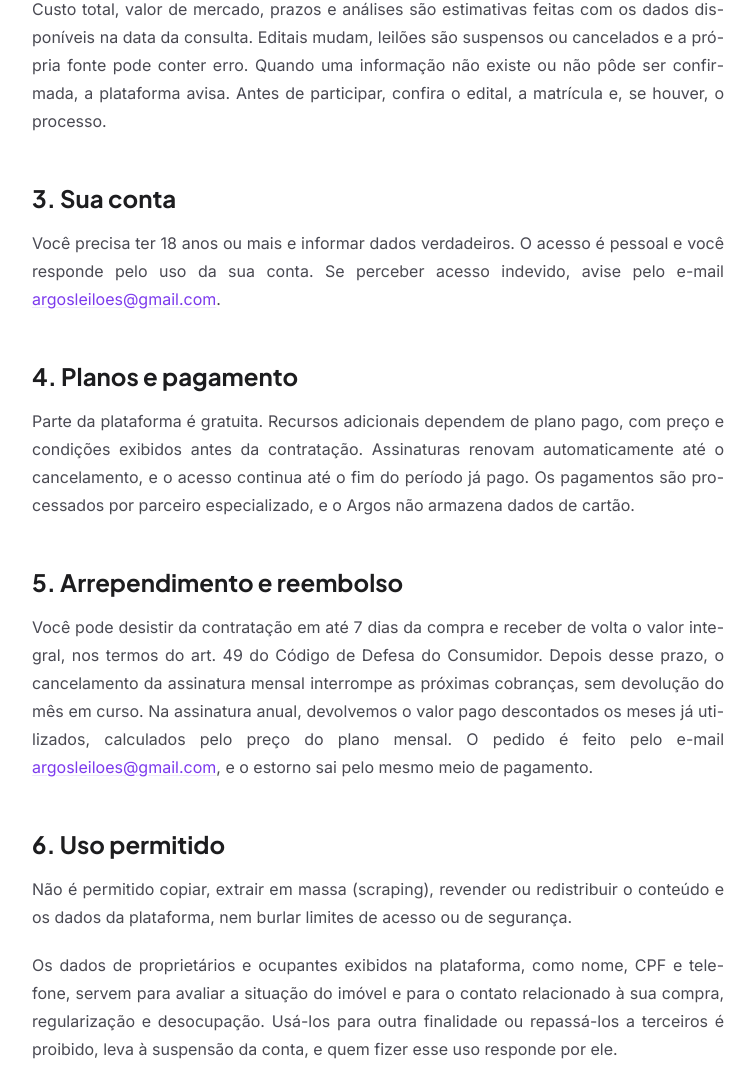
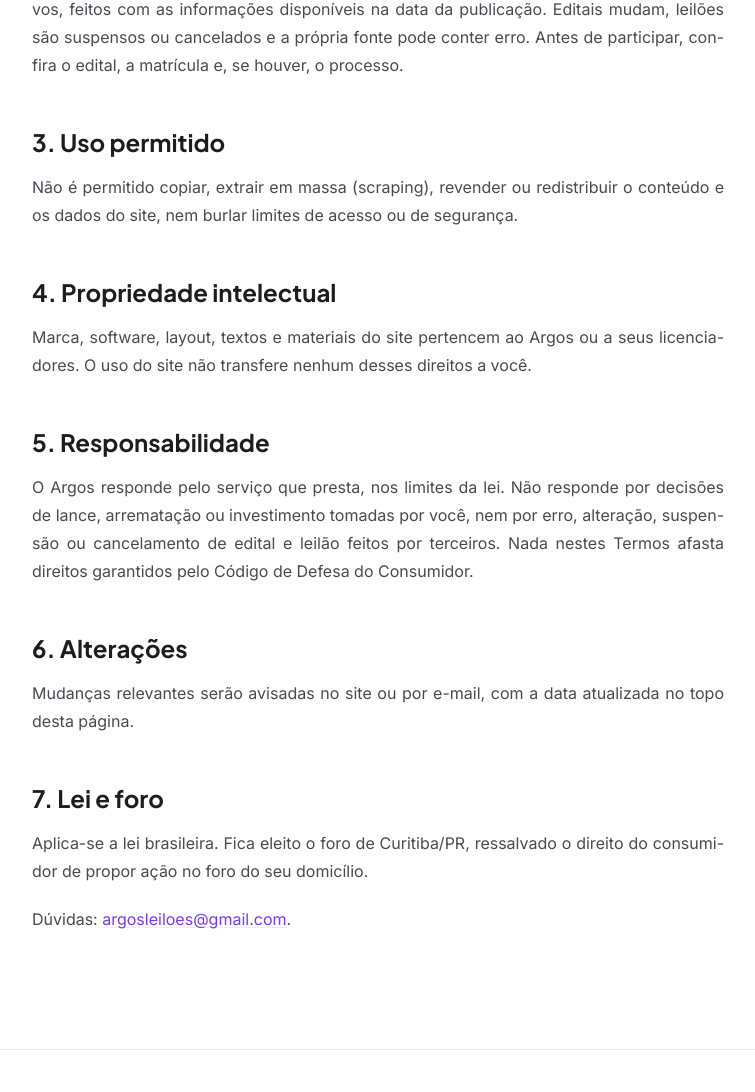
Before and after one commit to arremata/Landing-page-Argos, a website: page termos/index.html in a window 1280 px wide. Shown: the part 956-2048 px from the top of the page, without its empty margins (262-1017 px from the left). Drawn offline with Linux system fonts and the light colour scheme.

Commit message:
Termos de uso: só o que a landing page faz
Saem os itens da plataforma (conta, planos e pagamento, arrependimento e
reembolso, suspensão e encerramento) e os dados de proprietários e
ocupantes do uso permitido. Abertura, item 1 e item 2 passam a descrever o
site e a lista de espera. Itens renumerados de 1 a 7.

Co-Authored-By: Claude Opus 5.5 <noreply@anthropic.com>

```diff
--- a/termos/index.html
+++ b/termos/index.html
@@ -4,10 +4,10 @@
 <meta charset="UTF-8">
 <meta name="viewport" content="width=device-width, initial-scale=1.0">
 <title>Termos de uso | Argos</title>
-<meta name="description" content="As regras para usar o site e a plataforma Argos Leilões: o que o Argos faz e o que não faz, conta, planos, reembolso, uso permitido, responsabilidade e foro.">
+<meta name="description" content="As regras para usar o site do Argos e a lista de espera: o que o Argos faz e o que não faz, estimativas e exemplos, uso permitido, responsabilidade e foro.">
 <link rel="canonical" href="https://www.argosleiloes.com.br/termos/">
 <meta property="og:title" content="Termos de uso | Argos">
-<meta property="og:description" content="As regras para usar o site e a plataforma Argos Leilões: o que o Argos faz e o que não faz, conta, planos, reembolso, uso permitido, responsabilidade e foro.">
+<meta property="og:description" content="As regras para usar o site do Argos e a lista de espera: o que o Argos faz e o que não faz, estimativas e exemplos, uso permitido, responsabilidade e foro.">
 <meta property="og:type" content="website">
 <meta property="og:url" content="https://www.argosleiloes.com.br/termos/">
 <meta name="theme-color" content="#FFFFFF">
@@ -66,45 +66,32 @@
           <span>Atualizados em <time datetime="2026-10-19">19 out 2026</time></span>
         </div>
         <h1 class="blog-title">Termos de uso</h1>
-        <p class="blog-desc">O que o Argos faz e o que não faz, como funcionam a conta, os planos e o reembolso, o que é permitido fazer com os dados da plataforma e qual lei se aplica.</p>
+        <p class="blog-desc">O que o Argos faz e o que não faz, como ler os custos e exemplos do site, o que é permitido fazer com o conteúdo e qual lei se aplica.</p>
       </header>
 
       <div class="blog-body">
-        <p>Estes Termos regem o uso do site e da plataforma Argos Leilões (argosleiloes.com.br), com sede em Curitiba/PR (“Argos”). Ao criar uma conta ou usar a plataforma, você concorda com estes Termos e com a nossa <a href="/privacidade/">Política de privacidade</a>.</p>
+        <p>Estes Termos regem o uso do site do Argos Leilões (argosleiloes.com.br), com sede em Curitiba/PR (“Argos”). Ao usar o site ou se cadastrar na lista de espera, você concorda com estes Termos e com a nossa <a href="/privacidade/">Política de privacidade</a>.</p>
 
         <h2 id="o-que-faz">1. O que o Argos faz e o que não faz</h2>
-        <p>O Argos presta consultoria de compra de imóveis em leilão. A plataforma reúne os imóveis, estima o custo total da compra, organiza as regras do edital, aponta os riscos do imóvel e indica a fonte de cada informação. Hoje a base contempla os imóveis vendidos pela Caixa Econômica Federal, e novas fontes serão identificadas no próprio anúncio.</p>
+        <p>O site explica como funciona a compra de imóveis em leilão, na página inicial, no blog, no dicionário e nos materiais públicos, e recebe o cadastro na lista de espera de quem quer ser avisado do lançamento da plataforma Argos.</p>
         <p>O Argos não é leiloeiro, não vende imóveis, não intermedeia a arrematação e não representa você perante leiloeiro, banco ou juízo. Também não presta consultoria jurídica nem garante resultado, valorização ou ausência de ônus do imóvel. A decisão de dar lance é sua, e o edital oficial prevalece sobre qualquer informação exibida aqui.</p>
 
         <h2 id="estimativas">2. Estimativas e fontes</h2>
-        <p>Custo total, valor de mercado, prazos e análises são estimativas feitas com os dados disponíveis na data da consulta. Editais mudam, leilões são suspensos ou cancelados e a própria fonte pode conter erro. Quando uma informação não existe ou não pôde ser confirmada, a plataforma avisa. Antes de participar, confira o edital, a matrícula e, se houver, o processo.</p>
+        <p>Custo total, prazos e exemplos apresentados no site são estimativas ou exemplos ilustrativos, feitos com as informações disponíveis na data da publicação. Editais mudam, leilões são suspensos ou cancelados e a própria fonte pode conter erro. Antes de participar, confira o edital, a matrícula e, se houver, o processo.</p>
 
-        <h2 id="conta">3. Sua conta</h2>
-        <p>Você precisa ter 18 anos ou mais e informar dados verdadeiros. O acesso é pessoal e você responde pelo uso da sua conta. Se perceber acesso indevido, avise pelo e-mail <a href="mailto:argosleiloes@gmail.com">argosleiloes@gmail.com</a>.</p>
+        <h2 id="uso-permitido">3. Uso permitido</h2>
+        <p>Não é permitido copiar, extrair em massa (scraping), revender ou redistribuir o conteúdo e os dados do site, nem burlar limites de acesso ou de segurança.</p>
 
-        <h2 id="planos">4. Planos e pagamento</h2>
-        <p>Parte da plataforma é gratuita. Recursos adicionais dependem de plano pago, com preço e condições exibidos antes da contratação. Assinaturas renovam automaticamente até o cancelamento, e o acesso continua até o fim do período já pago. Os pagamentos são processados por parceiro especializado, e o Argos não armazena dados de cartão.</p>
+        <h2 id="propriedade-intelectual">4. Propriedade intelectual</h2>
+        <p>Marca, software, layout, textos e materiais do site pertencem ao Argos ou a seus licenciadores. O uso do site não transfere nenhum desses direitos a você.</p>
 
-        <h2 id="reembolso">5. Arrependimento e reembolso</h2>
-        <p>Você pode desistir da contratação em até 7 dias da compra e receber de volta o valor integral, nos termos do art. 49 do Código de Defesa do Consumidor. Depois desse prazo, o cancelamento da assinatura mensal interrompe as próximas cobranças, sem devolução do mês em curso. Na assinatura anual, devolvemos o valor pago descontados os meses já utilizados, calculados pelo preço do plano mensal. O pedido é feito pelo e-mail <a href="mailto:argosleiloes@gmail.com">argosleiloes@gmail.com</a>, e o estorno sai pelo mesmo meio de pagamento.</p>
-
-        <h2 id="uso-permitido">6. Uso permitido</h2>
-        <p>Não é permitido copiar, extrair em massa (scraping), revender ou redistribuir o conteúdo e os dados da plataforma, nem burlar limites de acesso ou de segurança.</p>
-        <p>Os dados de proprietários e ocupantes exibidos na plataforma, como nome, CPF e telefone, servem para avaliar a situação do imóvel e para o contato relacionado à sua compra, regularização e desocupação. Usá-los para outra finalidade ou repassá-los a terceiros é proibido, leva à suspensão da conta, e quem fizer esse uso responde por ele.</p>
-
-        <h2 id="propriedade-intelectual">7. Propriedade intelectual</h2>
-        <p>Marca, software, layout, textos e análises da plataforma pertencem ao Argos ou a seus licenciadores. O uso da plataforma não transfere nenhum desses direitos a você.</p>
-
-        <h2 id="responsabilidade">8. Responsabilidade</h2>
+        <h2 id="responsabilidade">5. Responsabilidade</h2>
         <p>O Argos responde pelo serviço que presta, nos limites da lei. Não responde por decisões de lance, arrematação ou investimento tomadas por você, nem por erro, alteração, suspensão ou cancelamento de edital e leilão feitos por terceiros. Nada nestes Termos afasta direitos garantidos pelo Código de Defesa do Consumidor.</p>
 
-        <h2 id="encerramento">9. Suspensão e encerramento</h2>
-        <p>Você pode encerrar sua conta a qualquer momento. O Argos pode suspender ou encerrar o acesso em caso de violação destes Termos, fraude ou uso que coloque em risco a plataforma ou terceiros.</p>
-
-        <h2 id="alteracoes">10. Alterações</h2>
+        <h2 id="alteracoes">6. Alterações</h2>
         <p>Mudanças relevantes serão avisadas no site ou por e-mail, com a data atualizada no topo desta página.</p>
 
-        <h2 id="foro">11. Lei e foro</h2>
+        <h2 id="foro">7. Lei e foro</h2>
         <p>Aplica-se a lei brasileira. Fica eleito o foro de Curitiba/PR, ressalvado o direito do consumidor de propor ação no foro do seu domicílio.</p>
         <p>Dúvidas: <a href="mailto:argosleiloes@gmail.com">argosleiloes@gmail.com</a>.</p>
       </div>
```
